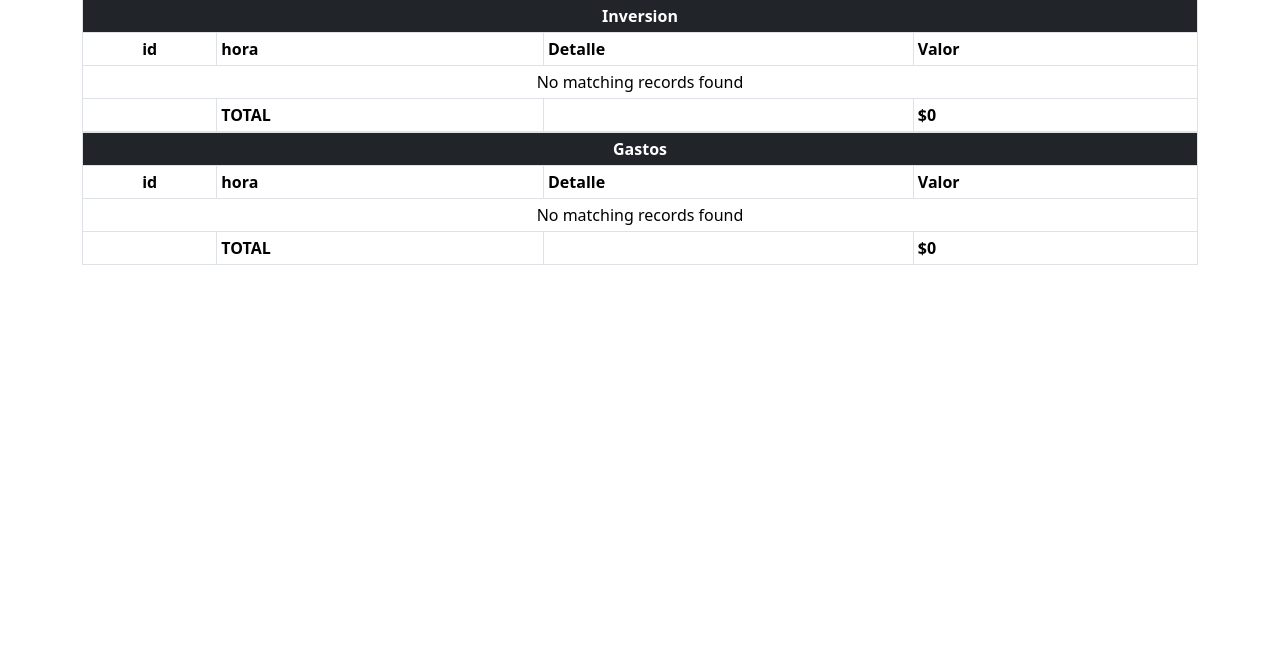
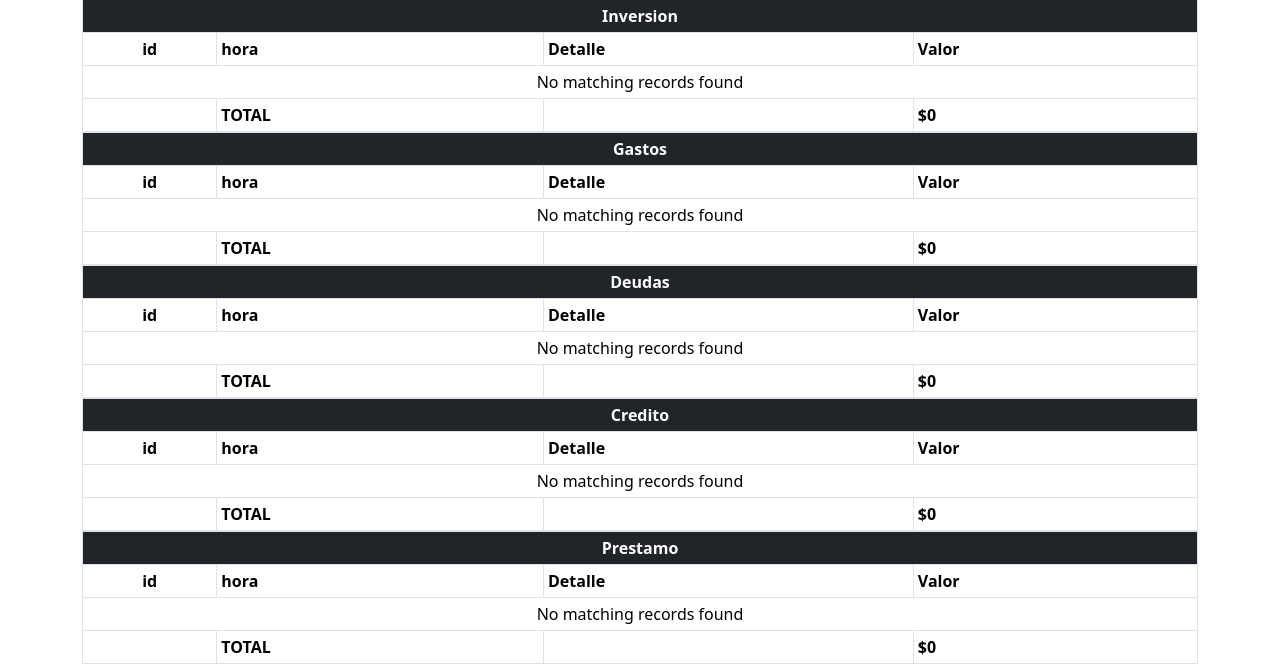
Before and after one commit to maoxtrem/donwoks, a Symfony app: template templates/gasto/index.html.twig in a window 1280 px wide. Shown: the part 393-1057 px from the top of the page. Before the commit the page ends 658 px from the top, so only its background shows below. Run offline with Twig, Linux system fonts and the light colour scheme; the template is opened without the code that fills it, so the values that code supplies are empty; some libraries are stand-ins or nearby versions.

Commit message:
ajustes de gastos

```diff
--- a/src/Controller/GastoController.php
+++ b/src/Controller/GastoController.php
@@ -42,6 +42,11 @@ class GastoController extends AbstractController
         Request $request
     ): JsonResponse {
         $movimirnto = $request->query->get('movimiento');
+
+        if(in_array($movimirnto, ['deuda','credito','prestamo']) ){
+            $json['rows'] = $gastoRepository->get_gastos($movimirnto);
+            return new JsonResponse($json, 200, ['Content-Type' => 'application/json']);
+        }
         $json['rows'] = $gastoRepository->get_gastos($movimirnto);
         return new JsonResponse($json, 200, ['Content-Type' => 'application/json']);
     }
--- a/templates/gasto/index.html.twig
+++ b/templates/gasto/index.html.twig
@@ -1,6 +1,6 @@
 {% extends 'base.html.twig' %}
 
-{% block title %}Gastos
+{% block title %}Caja
 {% endblock %}
 
 {% block body %}
@@ -59,6 +59,7 @@
 				</div>
 			<button type="submit" class="btn btn-primary btn-block rounded-pill mt-3">Enviar</button>
 		</form>
+
 		<table class="table table-sm " id="table" data-toggle="table" data-show-footer="true" data-url="{{path('app_get_gasto')}}?movimiento=inversion" data-buttons="buttons">
 			<thead>
 				<tr>
@@ -72,6 +73,8 @@
 				</tr>
 			</thead>
 		</table>
+
+
 		<table class="table table-sm " id="table_gastos" data-toggle="table" data-show-footer="true" data-url="{{path('app_get_gasto')}}?movimiento=gasto">
 			<thead>
 				<tr>
@@ -85,9 +88,55 @@
 				</tr>
 			</thead>
 		</table>
+
+		<table class="table table-sm " id="table_deudas" data-toggle="table" data-show-footer="true" data-url="{{path('app_get_gasto')}}?movimiento=deuda">
+			<thead>
+				<tr>
+					<th colspan="4" class="text-center bg-dark text-white">Deudas</th>
+				</tr>
+				<tr>
+					<th data-align="center" data-field="id">id</th>
+					<th data-field="fecha" data-footer-formatter="total" data-formatter="fecha">hora</th>
+					<th data-field="detalle">Detalle</th>
+					<th data-field="precio" data-footer-formatter="suma">Valor</th>
+				</tr>
+			</thead>
+		</table>
+
+		<table class="table table-sm " id="table_credito" data-toggle="table" data-show-footer="true" data-url="{{path('app_get_gasto')}}?movimiento=credito">
+			<thead>
+				<tr>
+					<th colspan="4" class="text-center bg-dark text-white">Credito</th>
+				</tr>
+				<tr>
+					<th data-align="center" data-field="id">id</th>
+					<th data-field="fecha" data-footer-formatter="total" data-formatter="fecha">hora</th>
+					<th data-field="detalle">Detalle</th>
+					<th data-field="precio" data-footer-formatter="suma">Valor</th>
+				</tr>
+			</thead>
+		</table>
+
+		<table class="table table-sm " id="table_prestamo" data-toggle="table" data-show-footer="true" data-url="{{path('app_get_gasto')}}?movimiento=prestamo">
+			<thead>
+				<tr>
+					<th colspan="4" class="text-center bg-dark text-white">Prestamo</th>
+				</tr>
+				<tr>
+					<th data-align="center" data-field="id">id</th>
+					<th data-field="fecha" data-footer-formatter="total" data-formatter="fecha">hora</th>
+					<th data-field="detalle">Detalle</th>
+					<th data-field="precio" data-footer-formatter="suma">Valor</th>
+				</tr>
+			</thead>
+		</table>
 	</div>
 	<script>
 		const $table = $('#table');
+		const $table_gastos = $('#table_gastos');
+		const $table_deudas = $('#table_deudas');
+		const $table_credito = $('#table_credito');
+		const $table_prestamo = $('#table_prestamo');
 const form_gasto = document.querySelector('#form_gasto')
 form_gasto.addEventListener('submit', async (e) => {
 e.preventDefault();
@@ -99,6 +148,10 @@ body: formData
 });
 const datos = await respuesta.json();
 $table.bootstrapTable('refresh');
+$table_gastos.bootstrapTable('refresh');
+$table_deudas.bootstrapTable('refresh');
+$table_credito.bootstrapTable('refresh');
+$table_prestamo.bootstrapTable('refresh');
 form_gasto.reset();
 } catch (error) {
 console.error('Error:', error);
```
Also changed, not shown: src/Entity/Gasto.php (+19 -0 lines), src/Repository/GastoRepository.php (+18 -0 lines).
